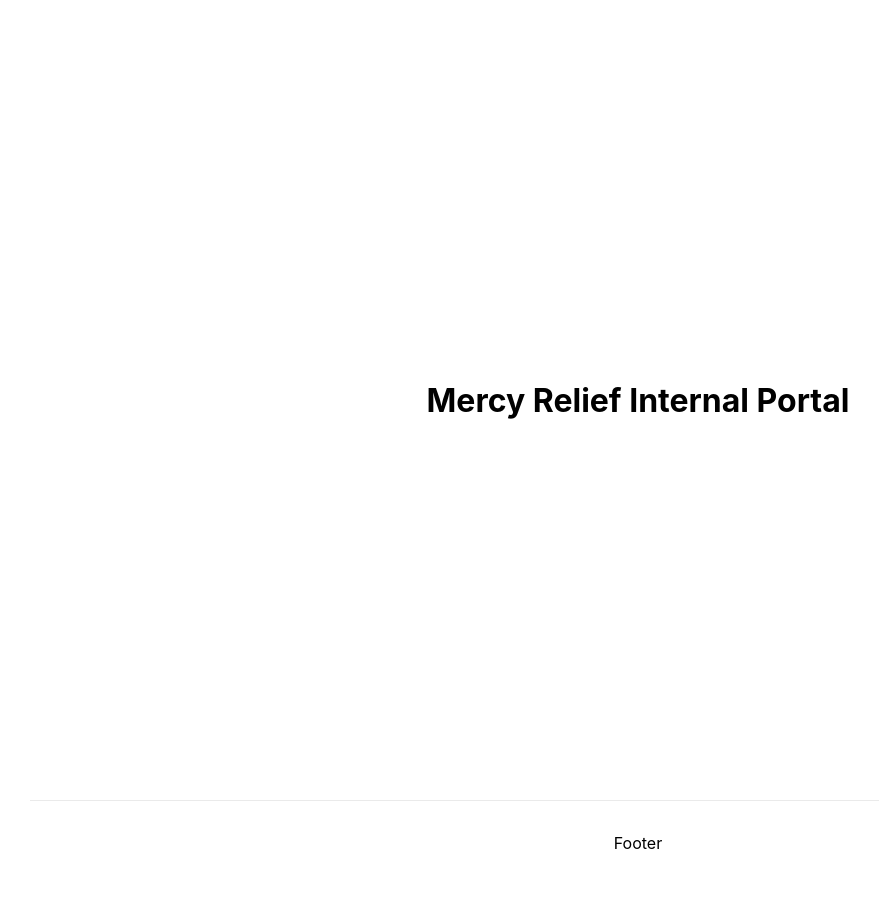
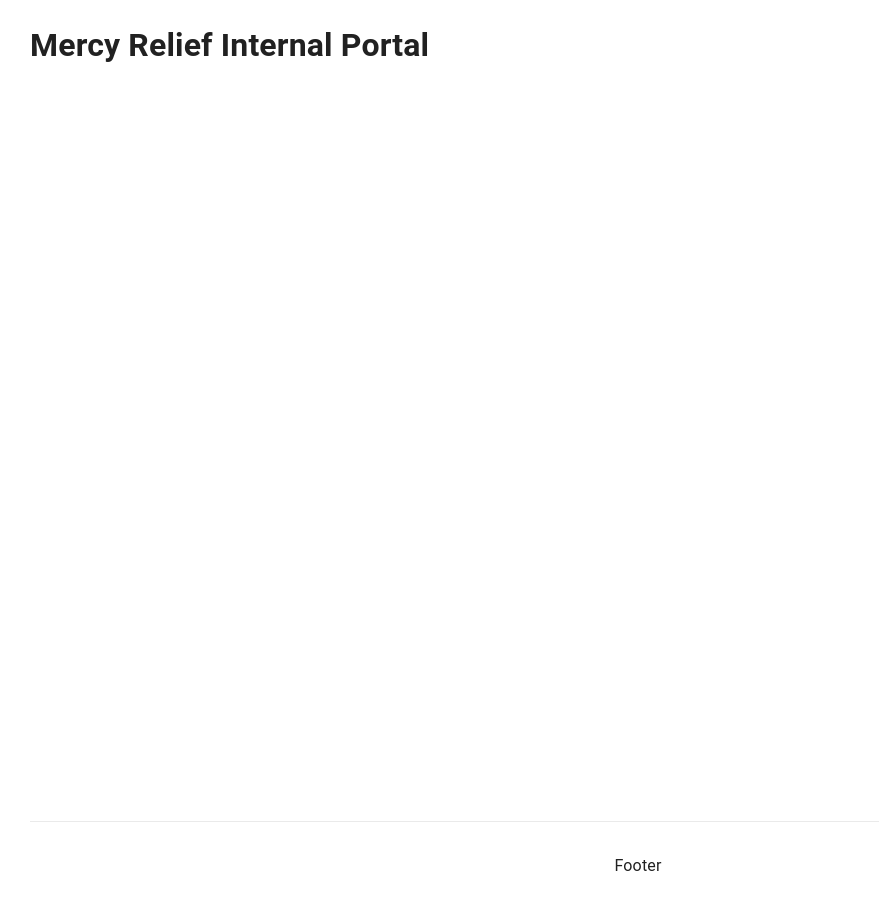
Before and after one commit to dsc-project-mr/mr-fe-internal, a Next.js app: page / in a window 1280 px wide. Shown: the whole page, without its empty margins (2-881 px from the left). Before the commit the page ends 885 px from the top, so only its background shows below. Built offline with nearby package versions, Linux system fonts and the light colour scheme.

Commit message:
chore: Add MUI

```diff
--- a/components/Layout/index.module.scss
+++ b/components/Layout/index.module.scss
@@ -1,4 +1,4 @@
-@import '../../styles/mixins';
+@import 'styles/mixins';
 
 .container {
   padding: 0 2rem;
@@ -10,12 +10,6 @@
 
 .main {
   min-height: 100vh;
-  padding: 4rem 0;
-  flex: 1;
-  display: flex;
-  flex-direction: column;
-  justify-content: center;
-  align-items: center;
 }
 
 .footer {
--- a/components/Layout/index.tsx
+++ b/components/Layout/index.tsx
@@ -1,6 +1,9 @@
 import Head from 'next/head'
 import styles from './index.module.scss'
 import { ReactNode } from 'react'
+import theme from 'styles/theme'
+import { ThemeProvider } from '@mui/material/styles'
+import CssBaseline from '@mui/material/CssBaseline'
 
 type Props = {
   children: ReactNode
@@ -16,13 +19,15 @@ const Layout = ({ children }: Props) => {
           name="decription"
           content="Mercy Relief Internal Management Portal"
         />
-        <meta
-          name="viewport"
-          content="width=device-width, initial-scale=1"
-        ></meta>
+        <meta name="viewport" content="width=device-width, initial-scale=1" />
       </Head>
 
-      <main className={styles.main}>{children}</main>
+      <main className={styles.main}>
+        <ThemeProvider theme={theme}>
+          <CssBaseline />
+          {children}
+        </ThemeProvider>
+      </main>
 
       <footer className={styles.footer}>Footer</footer>
     </div>
--- a/package.json
+++ b/package.json
@@ -19,6 +19,9 @@
     }
   },
   "dependencies": {
+    "@emotion/react": "^11.10.4",
+    "@emotion/styled": "^11.10.4",
+    "@mui/material": "^5.10.10",
     "axios": "^1.1.2",
     "classnames": "^2.3.2",
     "next": "12.3.1",
--- /dev/null
+++ b/styles/theme.ts
@@ -0,0 +1,19 @@
+import { createTheme } from '@mui/material/styles'
+import { red } from '@mui/material/colors'
+
+// Create a theme instance.
+const theme = createTheme({
+  palette: {
+    primary: {
+      main: '#556cd6',
+    },
+    secondary: {
+      main: '#19857b',
+    },
+    error: {
+      main: red.A400,
+    },
+  },
+})
+
+export default theme
```
Also changed, not shown: 1 other file (tests, documents, lock files or other folders).
